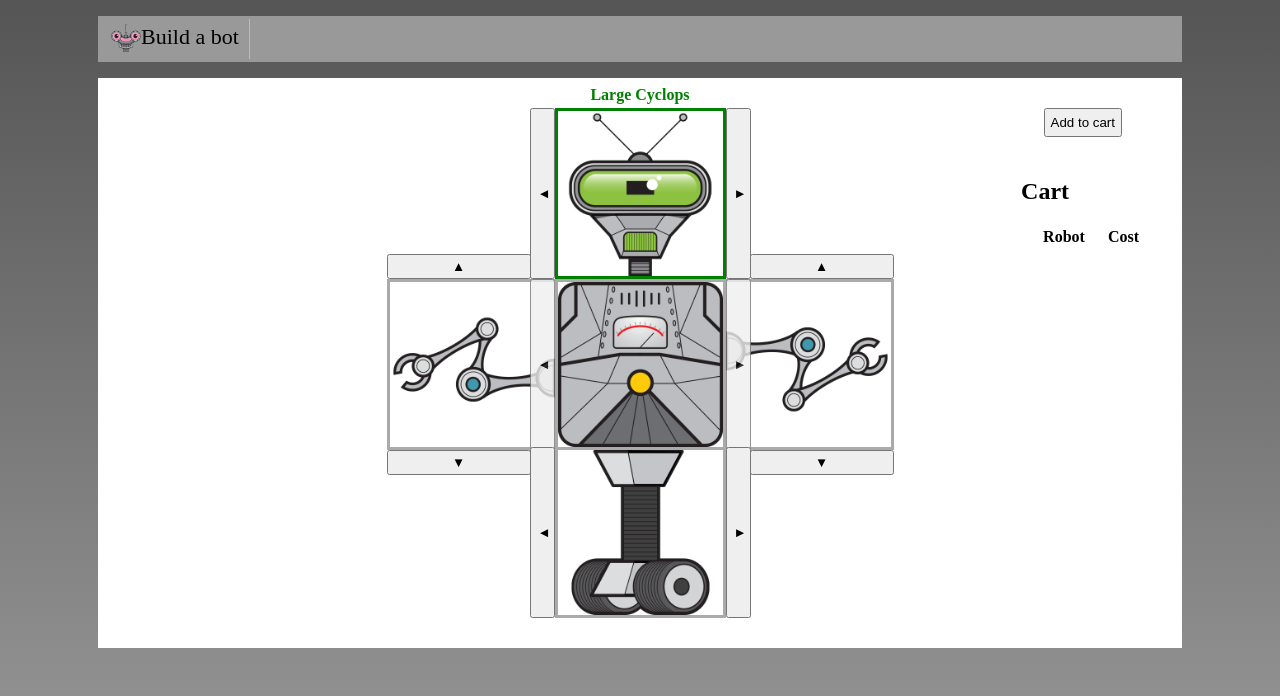
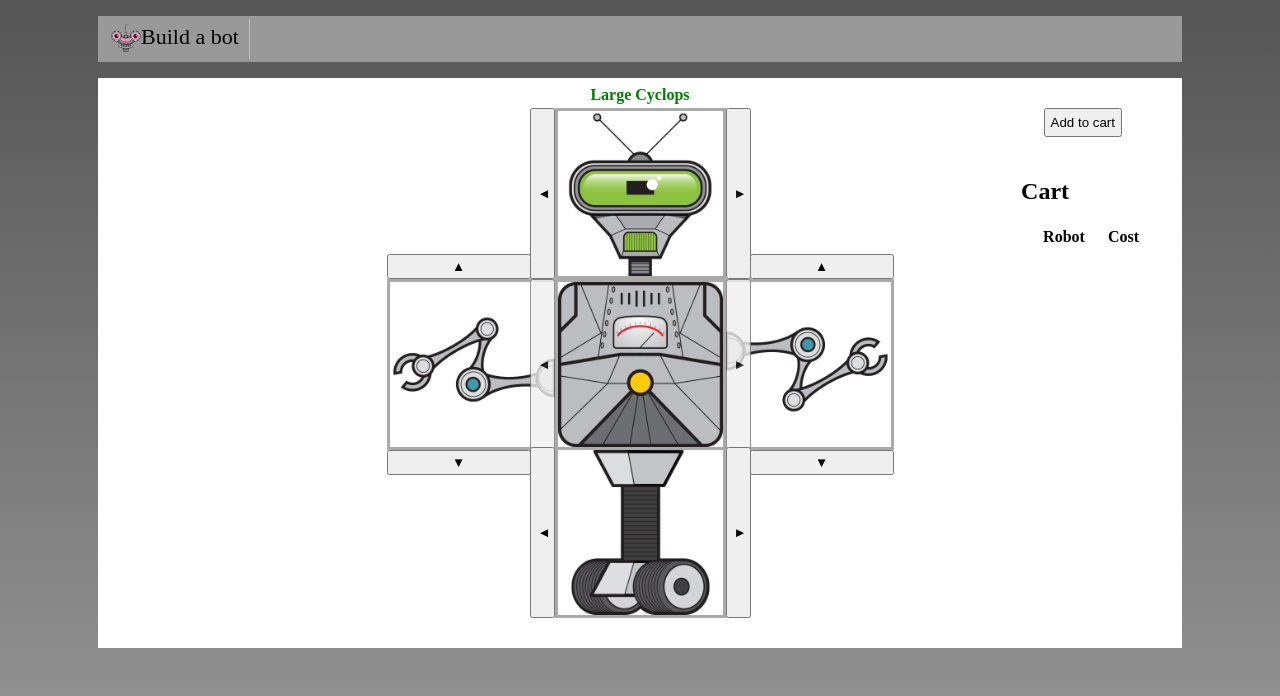
Before and after one commit to sudogem/build-bot, a Vue app: page / in a window 1280 px wide. Shown: the top 696 px of the page. Built offline with nearby package versions, Linux system fonts and the light colour scheme.

Commit message:
conditional applying css class

```diff
--- a/src/components/build/RobotBuilder.css
+++ b/src/components/build/RobotBuilder.css
@@ -114,3 +114,7 @@ td, th {
   padding-left: 20px;
   text-align: left;
 }
+
+.sale-border {
+  border: 3px solid red;
+}
--- a/src/components/build/RobotBuilder.vue
+++ b/src/components/build/RobotBuilder.vue
@@ -25,7 +25,12 @@
 
       <!-- override the more styles to the head border style -->
       <!-- <div class="top part" :style="[headBorderStyle, moreStyles]"> -->
-      <div class="top part" :style="headBorderStyle">
+
+      <!-- applying the css class name sale-border -->
+      <!-- <div class="top part" :class="['sale-border']"> -->
+
+      <!-- applying computed saleBorderClass -->
+      <div class="top part" :class="[saleBorderClass]">
         <div class="robot-name">
           {{ selectedRobot.head.title }}
           <!-- <span v-show="selectedRobot.head.onSale" class="sale">Sale!</span> -->
@@ -90,6 +95,9 @@ export default {
     };
   },
   computed: {
+    saleBorderClass() {
+      return this.selectedRobot.head.onSale ? 'sale-border' : '';
+    },
     selectedRobot() {
       return {
         head: availableParts.heads[this.selectedHeadIndex],
```
